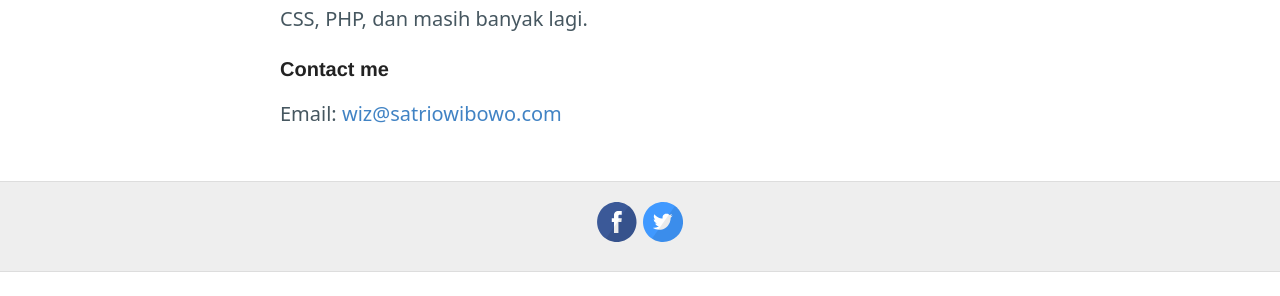
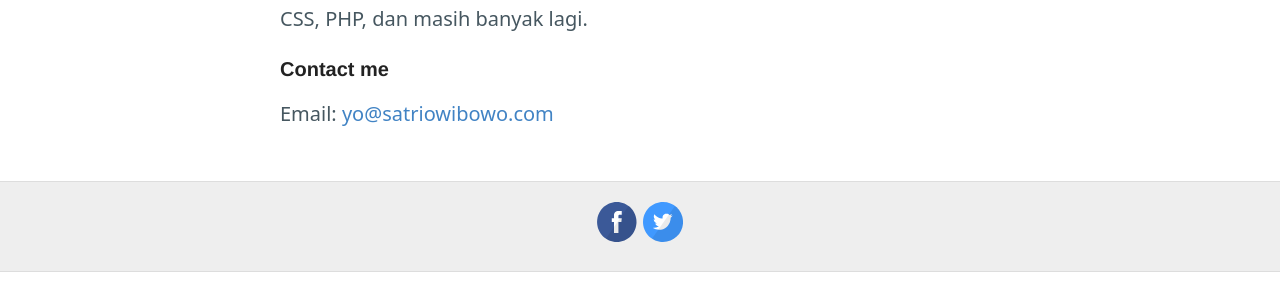
Before and after one commit to sa3owibowo/blog, a Jekyll site: the page built from about.md, in a window 1280 px wide. Shown: the part 518-814 px from the top of the page. Built offline with Jekyll 4.4.1, drawn with Linux system fonts in a browser that asks for light colours.

Commit message:
Update about.md

```diff
--- a/about.md
+++ b/about.md
@@ -11,4 +11,4 @@ Menulis adalah suatu hobi bagiku, saya ini blogger dan memiliki teman sesama pen
 Selain ngeblog, saya juga hobi menulis puisi dalam berbagai bahasa: HTML, CSS, PHP, dan masih banyak lagi.
 ### Contact me
 
-Email: [wiz@satriowibowo.com](mailto:wiz@satriowibowo.com)
+Email: [yo@satriowibowo.com](mailto:yo@satriowibowo.com)
```
